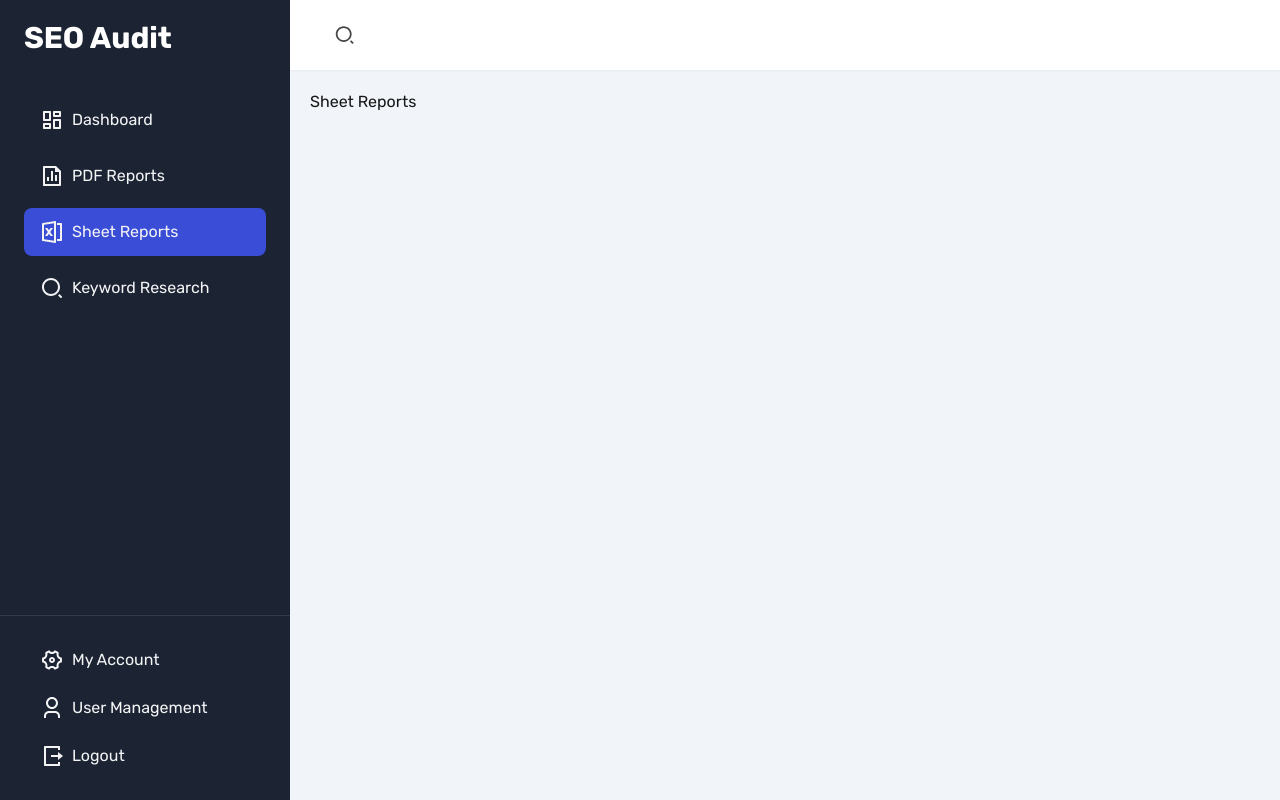
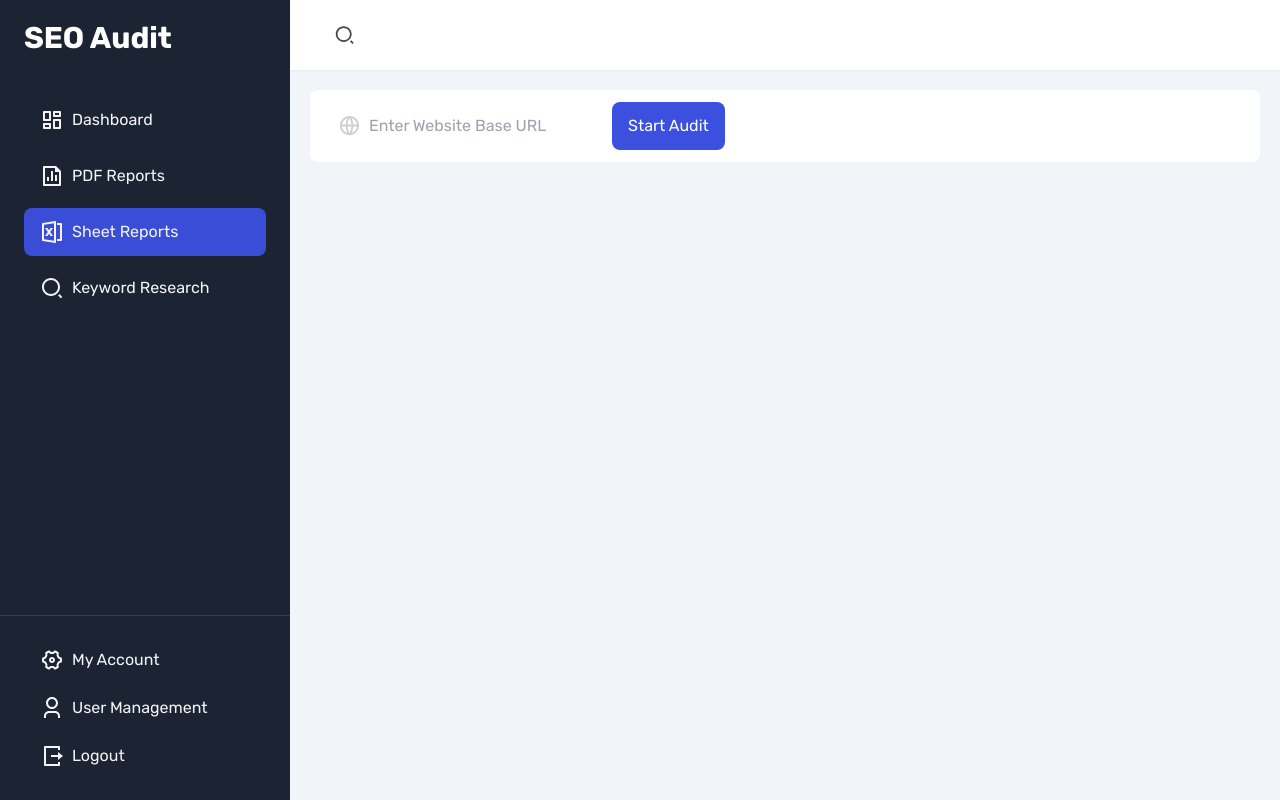
Before and after one commit to vishnut2003/seo_audit_tool, a Next.js app: page /dashboard/sheet-reports in a window 1280 px wide. Built offline with nearby package versions, Linux system fonts and the light colour scheme.

Commit message:
SheetReportPage: Added CreateSheetReportForm template.

```diff
--- a/src/Components/ReportsPage/NewAuditForm/NewAuditForm.tsx
+++ b/src/Components/ReportsPage/NewAuditForm/NewAuditForm.tsx
@@ -60,7 +60,7 @@ const NewAuditForm = () => {
           type="text"
           required
           className="outline-none"
-          placeholder="Enter Website URL" />
+          placeholder="Enter Domain Name" />
       </div>
 
       <button
--- /dev/null
+++ b/src/Components/SheetReportPage/SheetReportForm.tsx
@@ -0,0 +1,23 @@
+import { RiGlobalLine } from "@remixicon/react"
+
+const SheetReportForm = () => {
+    return (
+        <form
+            className="flex gap-2 items-center flex-col md:flex-row w-full md:w-max">
+            <div className="w-full md:w-max flex gap-2 items-center bg-white py-2 px-4 rounded-lg">
+                <RiGlobalLine size={23} color="#00000030" />
+                <input
+                    type="text"
+                    required
+                    className="outline-none"
+                    placeholder="Enter Website Base URL" />
+            </div>
+
+            <button
+                type="submit"
+                className="bg-secondary py-3 px-4 rounded-lg text-foregroundwhite disabled:opacity-45 w-full md:w-max">Start Audit</button>
+        </form>
+    )
+}
+
+export default SheetReportForm
--- a/src/app/dashboard/sheet-reports/page.tsx
+++ b/src/app/dashboard/sheet-reports/page.tsx
@@ -1,10 +1,22 @@
+import SheetReportForm from '@/Components/SheetReportPage/SheetReportForm'
 import BasicLayout from '@/layouts/BasicLayout/BasicLayout'
 import React from 'react'
 
 const Page = () => {
   return (
     <BasicLayout>
-        <h2>Sheet Reports</h2>
+      <div className="w-full h-full flex flex-col gap-5">
+
+        <div className="flex gap-2 items-center flex-col md:flex-row justify-between p-3 bg-white rounded-lg">
+
+          {/* New Audit Form */}
+          <SheetReportForm/>
+
+        </div>
+
+
+
+      </div>
     </BasicLayout>
   )
 }
```
